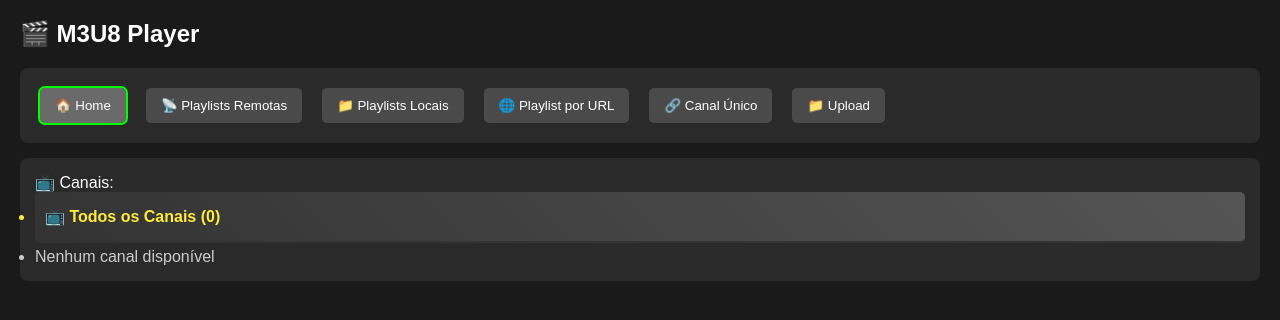
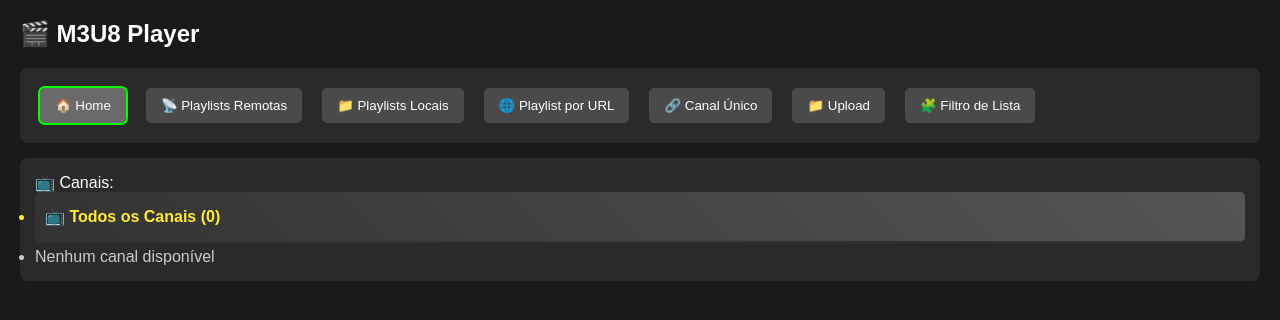
Before and after one commit to victorozzyy/m3uplayer-web, a plain HTML site: page m3u8.html in a window 1280 px wide. Drawn offline with nearby package versions, Linux system fonts and the light colour scheme.

Commit message:
Add button for Filtro de Lista functionality

```diff
--- a/m3u8.html
+++ b/m3u8.html
@@ -19,6 +19,7 @@
     <button class="navigable" id="btnUrl" tabindex="0">🌐 Playlist por URL</button>
     <button class="navigable" id="btnSingle" tabindex="0">🔗 Canal Único</button>
 	<button id="btnUpload" class="navigable">📁 Upload</button>
+	  <button id="btnFiltroLista" class="navigable" onclick="window.open('filtroLISTA.html', '_blank')">🧩 Filtro de Lista</button>
 <input type="file" id="fileInput" accept=".m3u,.m3u8" style="display:none;">
 
   </div>
```
